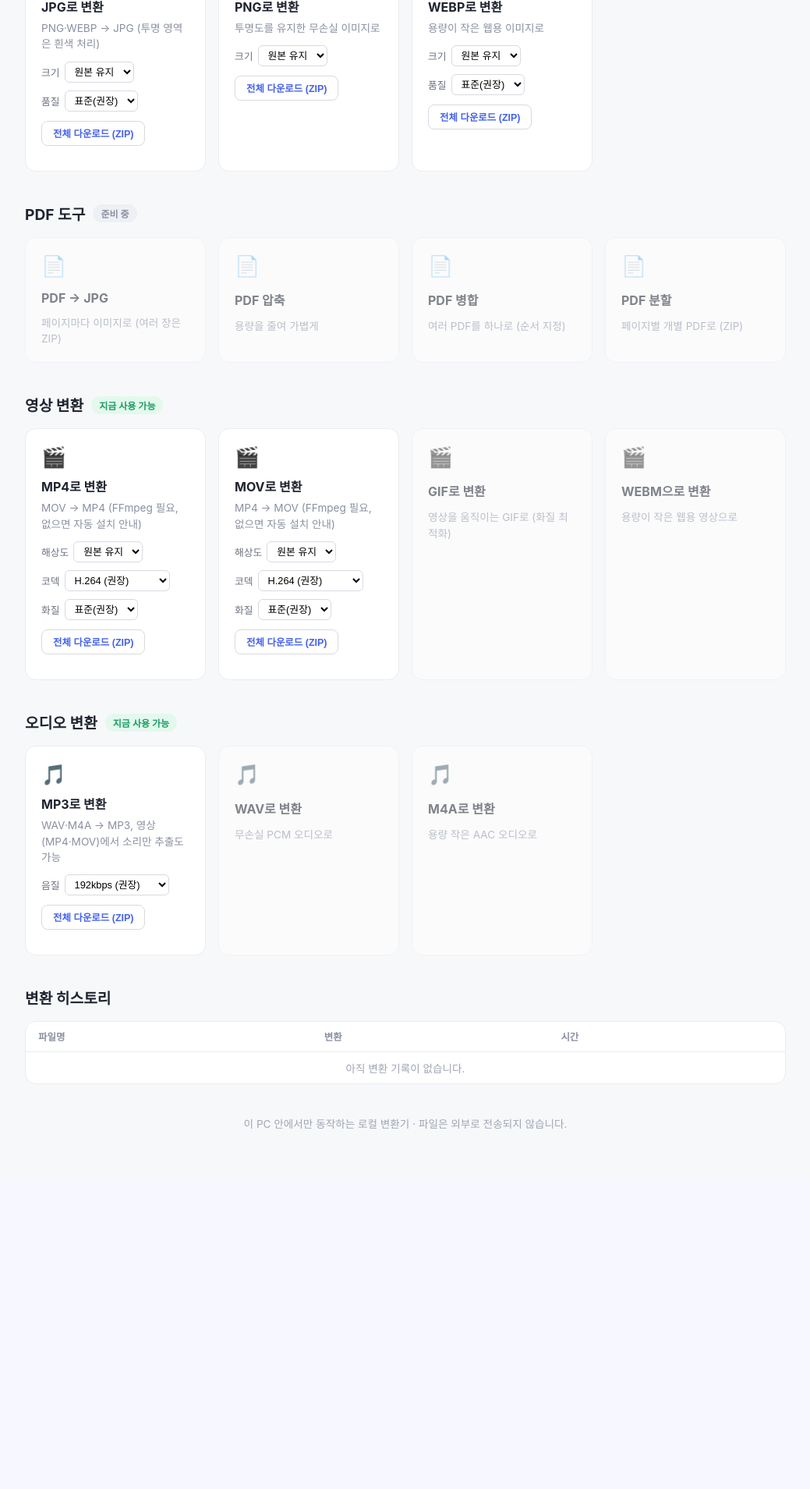
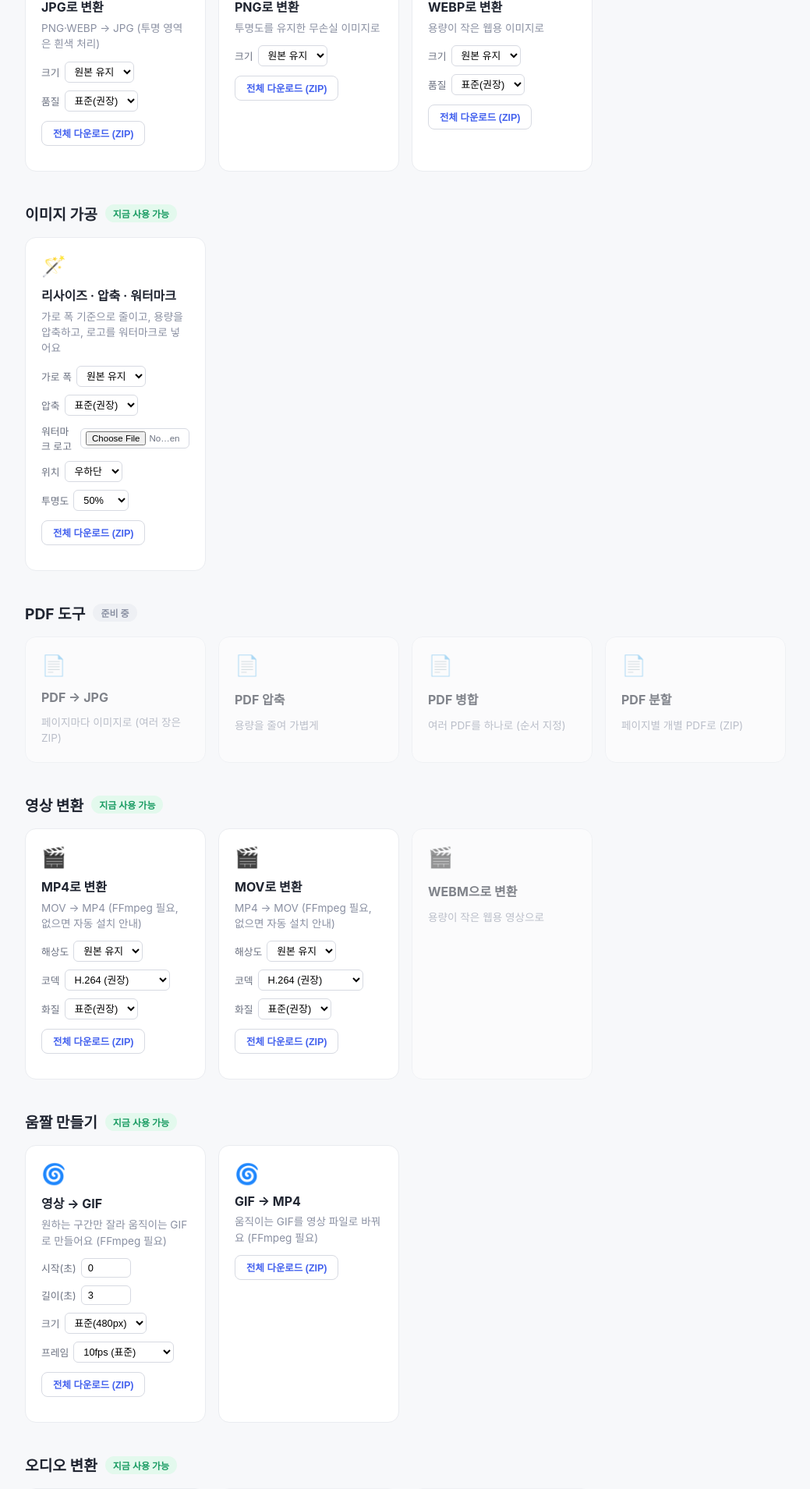
Before and after one commit to Sunnie1020/sunnie_transfer, a Flask app: page / in a window 1280 px wide. Shown: the part 582-2491 px from the top of the page at 78% size, without its empty margins (120-1159 px from the left). Before the commit the page ends 2029 px from the top, so only its background shows below. Run offline with Flask 3, Linux system fonts and the light colour scheme; data that the repository does not hold is empty.

Commit message:
이미지 가공(리사이즈/압축/워터마크)과 움짤(GIF<->MP4) 기능 추가

```diff
--- a/routes/convert.py
+++ b/routes/convert.py
@@ -10,24 +10,37 @@ from config import (
     ALLOWED_IMAGE_EXTENSIONS,
     ALLOWED_VIDEO_EXTENSIONS,
     DEFAULT_AUDIO_BITRATE,
+    DEFAULT_GIF_FPS,
+    DEFAULT_GIF_WIDTH,
     DEFAULT_IMAGE_QUALITY,
     DEFAULT_VIDEO_CODEC,
     DEFAULT_VIDEO_CRF,
+    DEFAULT_WATERMARK_OPACITY,
+    DEFAULT_WATERMARK_POSITION,
+    GIF_FPS_CHOICES,
+    GIF_WIDTH_CHOICES,
     IMAGE_MAX_DIMENSION_CHOICES,
+    MAX_GIF_DURATION_SECONDS,
     MAX_IMAGE_QUALITY,
     MAX_VIDEO_CRF,
+    MAX_WATERMARK_OPACITY,
     MIN_IMAGE_QUALITY,
     MIN_VIDEO_CRF,
+    MIN_WATERMARK_OPACITY,
     OUTPUT_FOLDER,
+    PROCESS_WIDTH_CHOICES,
     UPLOAD_FOLDER,
     VIDEO_CODEC_CHOICES,
     VIDEO_MAX_WIDTH_CHOICES,
+    WATERMARK_POSITION_CHOICES,
 )
 from converters.audio_converter import convert_audio
 from converters.ffmpeg_setup import install_ffmpeg, is_ffmpeg_available
 from converters.file_type import detect_file_type
+from converters.gif_converter import convert_gif_to_video, convert_video_segment_to_gif
 from converters.history import add_record, get_recent_records
 from converters.image_converter import convert_image
+from converters.image_processor import process_image
 from converters.video_converter import convert_video
 
 convert_bp = Blueprint("convert", __name__)
@@ -214,3 +227,179 @@ def convert_audio_route():
 @convert_bp.get("/api/history")
 def history_route():
     return jsonify({"records": get_recent_records()})
+
+
+@convert_bp.post("/api/process/image")
+def process_image_route():
+    uploaded_file = request.files.get("file")
+    watermark_file = request.files.get("watermark")
+    width_choice = request.form.get("width", "original").strip().lower()
+    quality_raw = request.form.get("quality", str(DEFAULT_IMAGE_QUALITY)).strip()
+    position = request.form.get("position", DEFAULT_WATERMARK_POSITION).strip().lower()
+    opacity_raw = request.form.get("opacity", str(DEFAULT_WATERMARK_OPACITY)).strip()
+
+    if uploaded_file is None or uploaded_file.filename == "":
+        return jsonify({"error": "파일이 전달되지 않았습니다."}), 400
+
+    original_name = secure_filename(uploaded_file.filename)
+    extension = _extension_of(original_name)
+
+    if extension not in ALLOWED_IMAGE_EXTENSIONS:
+        return jsonify({"error": f"지원하지 않는 이미지 형식입니다: .{extension}"}), 400
+
+    if width_choice not in PROCESS_WIDTH_CHOICES:
+        return jsonify({"error": f"지원하지 않는 크기 옵션입니다: {width_choice}"}), 400
+
+    try:
+        quality = int(quality_raw)
+    except ValueError:
+        return jsonify({"error": f"품질 값이 올바르지 않습니다: {quality_raw}"}), 400
+
+    if not (MIN_IMAGE_QUALITY <= quality <= MAX_IMAGE_QUALITY):
+        return jsonify({"error": f"품질은 {MIN_IMAGE_QUALITY}~{MAX_IMAGE_QUALITY} 사이여야 합니다."}), 400
+
+    if position not in WATERMARK_POSITION_CHOICES:
+        return jsonify({"error": f"지원하지 않는 워터마크 위치입니다: {position}"}), 400
+
+    try:
+        opacity = int(opacity_raw)
+    except ValueError:
+        return jsonify({"error": f"투명도 값이 올바르지 않습니다: {opacity_raw}"}), 400
+
+    if not (MIN_WATERMARK_OPACITY <= opacity <= MAX_WATERMARK_OPACITY):
+        return jsonify({"error": f"투명도는 {MIN_WATERMARK_OPACITY}~{MAX_WATERMARK_OPACITY} 사이여야 합니다."}), 400
+
+    if watermark_file is not None and watermark_file.filename:
+        watermark_extension = _extension_of(secure_filename(watermark_file.filename))
+        if watermark_extension not in ALLOWED_IMAGE_EXTENSIONS:
+            return jsonify({"error": f"워터마크 이미지 형식을 지원하지 않습니다: .{watermark_extension}"}), 400
+
+    target_width = None if width_choice == "original" else int(width_choice)
+
+    job_id = uuid.uuid4().hex
+    stem = Path(original_name).stem or "image"
+
+    input_path = UPLOAD_FOLDER / f"{job_id}_{original_name}"
+    uploaded_file.save(input_path)
+
+    watermark_path = None
+    if watermark_file is not None and watermark_file.filename:
+        watermark_name = secure_filename(watermark_file.filename)
+        watermark_path = UPLOAD_FOLDER / f"{job_id}_wm_{watermark_name}"
+        watermark_file.save(watermark_path)
+
+    try:
+        output_path = OUTPUT_FOLDER / f"{job_id}_{stem}_가공.{extension}"
+        process_image(
+            str(input_path),
+            str(output_path),
+            target_width,
+            quality,
+            str(watermark_path) if watermark_path else None,
+            position,
+            opacity,
+        )
+        add_record(original_name, extension, extension)
+    except Exception as error:
+        return jsonify({"error": f"가공에 실패했습니다: {error}"}), 500
+    finally:
+        input_path.unlink(missing_ok=True)
+        if watermark_path:
+            watermark_path.unlink(missing_ok=True)
+
+    download_name = f"{stem}_가공.{extension}"
+    return send_file(output_path, as_attachment=True, download_name=download_name)
+
+
+@convert_bp.post("/api/convert/gif-from-video")
+def gif_from_video_route():
+    uploaded_file = request.files.get("file")
+    start_raw = request.form.get("start", "0").strip()
+    duration_raw = request.form.get("duration", "3").strip()
+    width_choice = request.form.get("width", str(DEFAULT_GIF_WIDTH)).strip()
+    fps_choice = request.form.get("fps", str(DEFAULT_GIF_FPS)).strip()
+
+    if uploaded_file is None or uploaded_file.filename == "":
+        return jsonify({"error": "파일이 전달되지 않았습니다."}), 400
+
+    original_name = secure_filename(uploaded_file.filename)
+    extension = _extension_of(original_name)
+
+    if extension not in ALLOWED_VIDEO_EXTENSIONS:
+        return jsonify({"error": f"지원하지 않는 영상 형식입니다: .{extension}"}), 400
+
+    try:
+        start_seconds = float(start_raw)
+        duration_seconds = float(duration_raw)
+    except ValueError:
+        return jsonify({"error": "시작 시간/길이 값이 올바르지 않습니다."}), 400
+
+    if start_seconds < 0:
+        return jsonify({"error": "시작 시간은 0 이상이어야 합니다."}), 400
+
+    if not (0 < duration_seconds <= MAX_GIF_DURATION_SECONDS):
+        return jsonify({"error": f"길이는 0보다 크고 {MAX_GIF_DURATION_SECONDS}초 이하여야 합니다."}), 400
+
+    if width_choice not in GIF_WIDTH_CHOICES:
+        return jsonify({"error": f"지원하지 않는 크기 옵션입니다: {width_choice}"}), 400
+
+    if fps_choice not in GIF_FPS_CHOICES:
+        return jsonify({"error": f"지원하지 않는 프레임 옵션입니다: {fps_choice}"}), 400
+
+    if not is_ffmpeg_available():
+        return jsonify({"error": "FFmpeg가 설치되어 있지 않습니다. 먼저 설치해주세요."}), 400
+
+    job_id = uuid.uuid4().hex
+    stem = Path(original_name).stem or "video"
+
+    input_path = UPLOAD_FOLDER / f"{job_id}_{original_name}"
+    uploaded_file.save(input_path)
+
+    try:
+        output_path = OUTPUT_FOLDER / f"{job_id}_{stem}.gif"
+        convert_video_segment_to_gif(
+            str(input_path), str(output_path), start_seconds, duration_seconds, int(width_choice), int(fps_choice)
+        )
+        add_record(original_name, extension, "gif")
+    except Exception as error:
+        return jsonify({"error": f"변환에 실패했습니다: {error}"}), 500
+    finally:
+        input_path.unlink(missing_ok=True)
+
+    download_name = f"{stem}.gif"
+    return send_file(output_path, as_attachment=True, download_name=download_name)
+
+
+@convert_bp.post("/api/convert/video-from-gif")
+def video_from_gif_route():
+    uploaded_file = request.files.get("file")
+
+    if uploaded_file is None or uploaded_file.filename == "":
+        return jsonify({"error": "파일이 전달되지 않았습니다."}), 400
+
+    original_name = secure_filename(uploaded_file.filename)
+    extension = _extension_of(original_name)
+
+    if extension != "gif":
+        return jsonify({"error": f"GIF 파일만 지원합니다: .{extension}"}), 400
+
+    if not is_ffmpeg_available():
+        return jsonify({"error": "FFmpeg가 설치되어 있지 않습니다. 먼저 설치해주세요."}), 400
+
+    job_id = uuid.uuid4().hex
+    stem = Path(original_name).stem or "gif"
+
+    input_path = UPLOAD_FOLDER / f"{job_id}_{original_name}"
+    uploaded_file.save(input_path)
+
+    try:
+        output_path = OUTPUT_FOLDER / f"{job_id}_{stem}.mp4"
+        convert_gif_to_video(str(input_path), str(output_path))
+        add_record(original_name, "gif", "mp4")
+    except Exception as error:
+        return jsonify({"error": f"변환에 실패했습니다: {error}"}), 500
+    finally:
+        input_path.unlink(missing_ok=True)
+
+    download_name = f"{stem}.mp4"
+    return send_file(output_path, as_attachment=True, download_name=download_name)
--- a/static/css/style.css
+++ b/static/css/style.css
@@ -269,13 +269,25 @@ body {
   cursor: default;
 }
 
-.card__option select {
+.card__option select,
+.card__option input {
   border: 1px solid #d7dae2;
   border-radius: 6px;
   padding: 4px 8px;
   font-size: 0.8rem;
   background: #fff;
   cursor: pointer;
+}
+
+.card__option input[type="number"] {
+  cursor: text;
+}
+
+.card__option input[type="file"] {
+  cursor: pointer;
+  max-width: 140px;
+  font-size: 0.72rem;
+  padding: 3px 6px;
 }
 
 .card__download-all {
--- a/static/js/main.js
+++ b/static/js/main.js
@@ -4,13 +4,18 @@ const ENDPOINTS = {
   image: "/api/convert/image",
   video: "/api/convert/video",
   audio: "/api/convert/audio",
+  process: "/api/process/image",
+  "video-to-gif": "/api/convert/gif-from-video",
+  "gif-to-video": "/api/convert/video-from-gif",
 };
 
-const FFMPEG_REQUIRED_CATEGORIES = ["video", "audio"];
+const FFMPEG_REQUIRED_CATEGORIES = ["video", "audio", "video-to-gif", "gif-to-video"];
 const DEFAULT_AUDIO_BITRATE = "192k";
 const DEFAULT_IMAGE_QUALITY = "85";
 const DEFAULT_VIDEO_CODEC = "h264";
 const DEFAULT_VIDEO_CRF = "23";
+const DEFAULT_GIF_WIDTH = "480";
+const DEFAULT_GIF_FPS = "10";
 
 const JOB_BADGE_LABELS = {
   waiting: "대기 중",
@@ -98,6 +103,19 @@ function convertJob(job, item, format, category = "image", options = {}) {
       formData.append("resolution", options.resolution || "original");
       formData.append("codec", options.codec || DEFAULT_VIDEO_CODEC);
       formData.append("crf", options.crf || DEFAULT_VIDEO_CRF);
+    } else if (category === "process") {
+      formData.append("width", options.width || "original");
+      formData.append("quality", options.quality || DEFAULT_IMAGE_QUALITY);
+      if (options.watermarkFile) {
+        formData.append("watermark", options.watermarkFile);
+      }
+      formData.append("position", options.watermarkPosition || "bottom-right");
+      formData.append("opacity", options.watermarkOpacity || "50");
+    } else if (category === "video-to-gif") {
+      formData.append("start", options.start || "0");
+      formData.append("duration", options.duration || "3");
+      formData.append("width", options.width || DEFAULT_GIF_WIDTH);
+      formData.append("fps", options.fps || DEFAULT_GIF_FPS);
     }
 
     const xhr = new XMLHttpRequest();
@@ -468,6 +486,14 @@ activeCards.forEach((card) => {
   const resolutionSelect = card.querySelector(".card__resolution");
   const codecSelect = card.querySelector(".card__codec");
   const crfSelect = card.querySelector(".card__crf");
+  const widthSelect = card.querySelector(".card__width");
+  const watermarkInput = card.querySelector(".card__watermark");
+  const watermarkPositionSelect = card.querySelector(".card__watermark-position");
+  const watermarkOpacitySelect = card.querySelector(".card__watermark-opacity");
+  const gifStartInput = card.querySelector(".card__gif-start");
+  const gifDurationInput = card.querySelector(".card__gif-duration");
+  const gifWidthSelect = card.querySelector(".card__gif-width");
+  const gifFpsSelect = card.querySelector(".card__gif-fps");
 
   if (card.dataset.accept) {
     input.accept = card.dataset.accept;
@@ -488,6 +514,23 @@ activeCards.forEach((card) => {
         resolution: resolutionSelect ? resolutionSelect.value : "original",
         codec: codecSelect ? codecSelect.value : DEFAULT_VIDEO_CODEC,
         crf: crfSelect ? crfSelect.value : DEFAULT_VIDEO_CRF,
+      };
+    }
+    if (category === "process") {
+      return {
+        width: widthSelect ? widthSelect.value : "original",
+        quality: qualitySelect ? qualitySelect.value : DEFAULT_IMAGE_QUALITY,
+        watermarkFile: watermarkInput && watermarkInput.files[0] ? watermarkInput.files[0] : null,
+        watermarkPosition: watermarkPositionSelect ? watermarkPositionSelect.value : "bottom-right",
+        watermarkOpacity: watermarkOpacitySelect ? watermarkOpacitySelect.value : "50",
+      };
+    }
+    if (category === "video-to-gif") {
+      return {
+        start: gifStartInput ? gifStartInput.value : "0",
+        duration: gifDurationInput ? gifDurationInput.value : "3",
+        width: gifWidthSelect ? gifWidthSelect.value : DEFAULT_GIF_WIDTH,
+        fps: gifFpsSelect ? gifFpsSelect.value : DEFAULT_GIF_FPS,
       };
     }
     return {
--- a/templates/index.html
+++ b/templates/index.html
@@ -121,6 +121,68 @@
 
     <section class="tool-section">
       <div class="tool-section__heading">
+        <h2>이미지 가공</h2>
+        <span class="badge badge--ready">지금 사용 가능</span>
+      </div>
+      <div class="card-grid">
+        <div class="card card--active" data-category="process" data-format="process" data-accept=".png,.jpg,.jpeg,.webp,.bmp,.gif,.tiff">
+          <label class="card__dropzone">
+            <input type="file" class="card__input" multiple hidden>
+            <span class="card__icon">🪄</span>
+            <span class="card__title">리사이즈 · 압축 · 워터마크</span>
+            <span class="card__desc">가로 폭 기준으로 줄이고, 용량을 압축하고, 로고를 워터마크로 넣어요</span>
+          </label>
+          <div class="card__options" onclick="event.stopPropagation()">
+            <label class="card__option">
+              가로 폭
+              <select class="card__width">
+                <option value="original" selected>원본 유지</option>
+                <option value="1920">1920px</option>
+                <option value="1280">1280px</option>
+                <option value="800">800px</option>
+                <option value="500">500px</option>
+              </select>
+            </label>
+            <label class="card__option">
+              압축
+              <select class="card__quality">
+                <option value="95">고화질</option>
+                <option value="85" selected>표준(권장)</option>
+                <option value="70">저용량</option>
+              </select>
+            </label>
+            <label class="card__option">
+              워터마크 로고
+              <input type="file" class="card__watermark" accept=".png,.jpg,.jpeg,.webp,.bmp,.gif,.tiff">
+            </label>
+            <label class="card__option">
+              위치
+              <select class="card__watermark-position">
+                <option value="top-left">좌상단</option>
+                <option value="top-right">우상단</option>
+                <option value="bottom-left">좌하단</option>
+                <option value="bottom-right" selected>우하단</option>
+                <option value="center">가운데</option>
+              </select>
+            </label>
+            <label class="card__option">
+              투명도
+              <select class="card__watermark-opacity">
+                <option value="30">30%</option>
+                <option value="50" selected>50%</option>
+                <option value="70">70%</option>
+                <option value="100">100%</option>
+              </select>
+            </label>
+          </div>
+          <button type="button" class="card__download-all">전체 다운로드 (ZIP)</button>
+          <div class="card__jobs"></div>
+        </div>
+      </div>
+    </section>
+
+    <section class="tool-section">
+      <div class="tool-section__heading">
         <h2>PDF 도구</h2>
         <span class="badge badge--soon">준비 중</span>
       </div>
@@ -228,13 +290,63 @@
         </div>
         <div class="card card--soon">
           <span class="card__icon">🎬</span>
-          <span class="card__title">GIF로 변환</span>
-          <span class="card__desc">영상을 움직이는 GIF로 (화질 최적화)</span>
-        </div>
-        <div class="card card--soon">
-          <span class="card__icon">🎬</span>
           <span class="card__title">WEBM으로 변환</span>
           <span class="card__desc">용량이 작은 웹용 영상으로</span>
+        </div>
+      </div>
+    </section>
+
+    <section class="tool-section">
+      <div class="tool-section__heading">
+        <h2>움짤 만들기</h2>
+        <span class="badge badge--ready">지금 사용 가능</span>
+      </div>
+      <div class="card-grid">
+        <div class="card card--active" data-category="video-to-gif" data-format="gif" data-accept=".mp4,.mov">
+          <label class="card__dropzone">
+            <input type="file" class="card__input" multiple hidden>
+            <span class="card__icon">🌀</span>
+            <span class="card__title">영상 → GIF</span>
+            <span class="card__desc">원하는 구간만 잘라 움직이는 GIF로 만들어요 (FFmpeg 필요)</span>
+          </label>
+          <div class="card__options" onclick="event.stopPropagation()">
+            <label class="card__option">
+              시작(초)
+              <input type="number" class="card__gif-start" value="0" min="0" step="0.5" style="width: 64px;">
+            </label>
+            <label class="card__option">
+              길이(초)
+              <input type="number" class="card__gif-duration" value="3" min="0.5" max="30" step="0.5" style="width: 64px;">
+            </label>
+            <label class="card__option">
+              크기
+              <select class="card__gif-width">
+                <option value="320">작게(320px)</option>
+                <option value="480" selected>표준(480px)</option>
+                <option value="640">크게(640px)</option>
+              </select>
+            </label>
+            <label class="card__option">
+              프레임
+              <select class="card__gif-fps">
+                <option value="5">5fps (용량 작음)</option>
+                <option value="10" selected>10fps (표준)</option>
+                <option value="15">15fps (부드러움)</option>
+              </select>
+            </label>
+          </div>
+          <button type="button" class="card__download-all">전체 다운로드 (ZIP)</button>
+          <div class="card__jobs"></div>
+        </div>
+        <div class="card card--active" data-category="gif-to-video" data-format="mp4" data-accept=".gif">
+          <label class="card__dropzone">
+            <input type="file" class="card__input" multiple hidden>
+            <span class="card__icon">🌀</span>
+            <span class="card__title">GIF → MP4</span>
+            <span class="card__desc">움직이는 GIF를 영상 파일로 바꿔요 (FFmpeg 필요)</span>
+          </label>
+          <button type="button" class="card__download-all">전체 다운로드 (ZIP)</button>
+          <div class="card__jobs"></div>
         </div>
       </div>
     </section>
```
Also changed, not shown: config.py (+15 -0 lines), converters/gif_converter.py (added, +59 -0 lines), converters/image_processor.py (added, +99 -0 lines).
